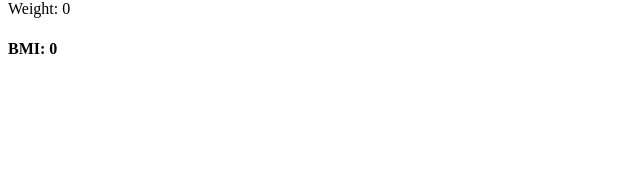
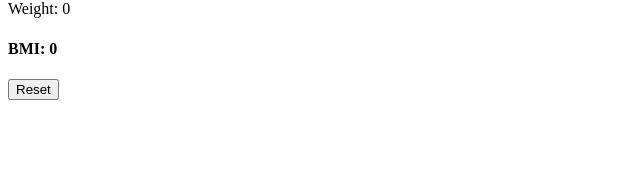
Before and after one commit to kennethlee/bmi-calculator, a React app: page / in a window 1280 px wide. Shown: the part 130-299 px from the top of the page, without its empty margins (0-640 px from the left). Built offline with nearby package versions, Linux system fonts and the light colour scheme; the HTML template or start-up script is replaced by a standard one.

Commit message:
Add reset button

```diff
--- a/src/components/App.js
+++ b/src/components/App.js
@@ -13,6 +13,7 @@ export default class App extends Component {
     };
 
     this.handleFormSubmit = this.handleFormSubmit.bind(this);
+    this.onClickReset = this.onClickReset.bind(this);
   }
 
   handleFormSubmit(height, weight) {
@@ -37,6 +38,7 @@ export default class App extends Component {
       <h3>BMI Calculator</h3>
       <InputForm handleFormSubmit={this.handleFormSubmit} />
       <Result {...this.state} />
+      <button onClick={this.onClickReset}>Reset</button>
     </div>);
   }
 }
```
